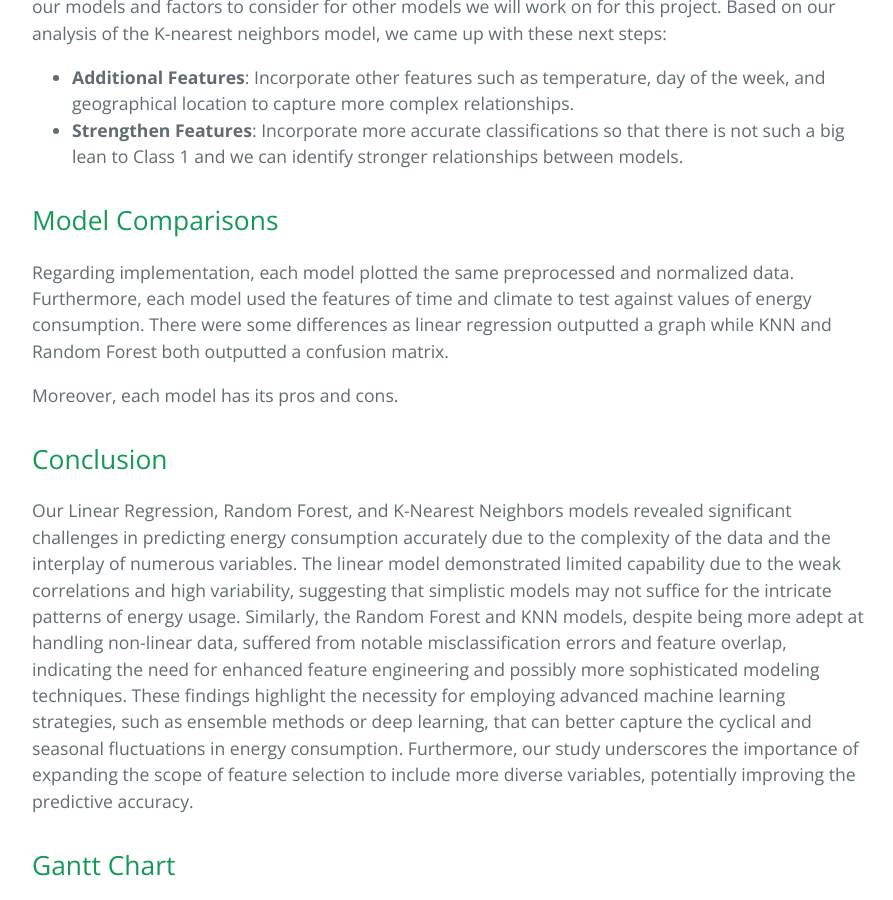
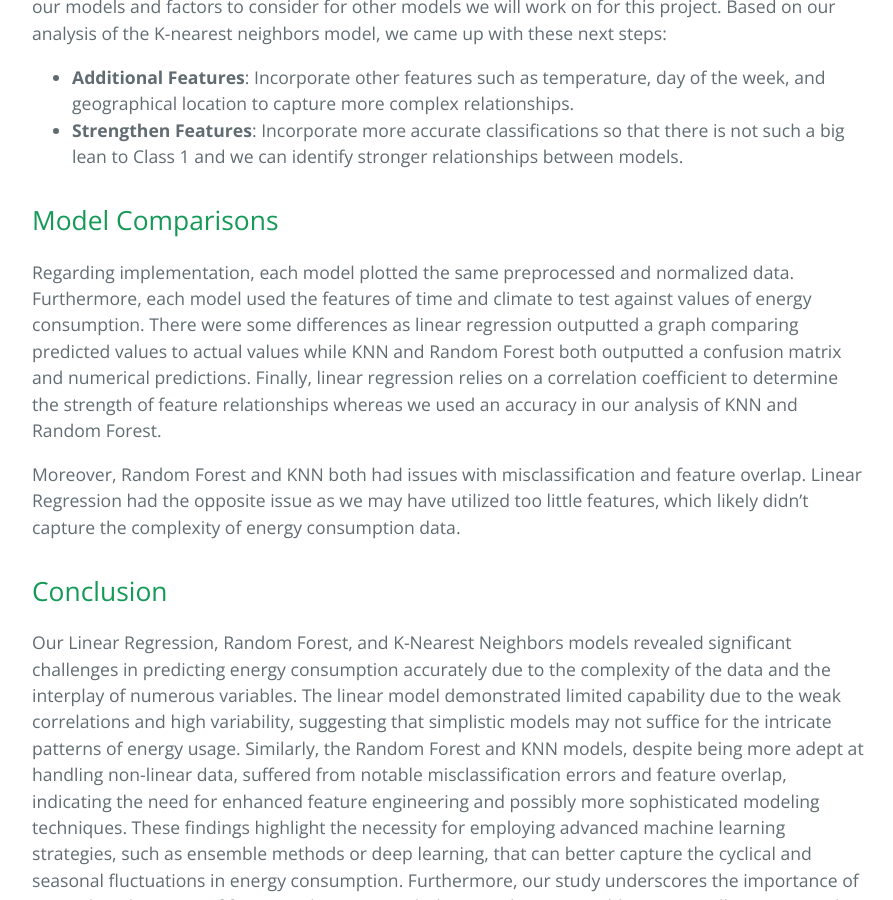
Before and after one commit to tanner-iley/4641-Eco, a Jekyll site: the page built from index.md, in a window 1280 px wide and 900 px high, scrolled down 9309 px. Shown: the whole window, without its empty margins (192-1085 px from the left). Built offline with Jekyll 4.4.1, drawn with Linux system fonts in a browser that asks for light colours; our own code applies the rules of GitHub Pages for plain Markdown files; grey boxes are pictures that could not be loaded.

Commit message:
Update index.md

```diff
--- a/index.md
+++ b/index.md
@@ -180,9 +180,9 @@ For future iterations of our project, we came up with a list of potential improv
 
 
 ## Model Comparisons
-Regarding implementation, each model plotted the same preprocessed and normalized data. Furthermore, each model used the features of time and climate to test against values of energy consumption. There were some differences as linear regression outputted a graph while KNN and Random Forest both outputted a confusion matrix.
+Regarding implementation, each model plotted the same preprocessed and normalized data. Furthermore, each model used the features of time and climate to test against values of energy consumption. There were some differences as linear regression outputted a graph comparing predicted values to actual values while KNN and Random Forest both outputted a confusion matrix and numerical predictions. Finally, linear regression relies on a correlation coefficient to determine the strength of feature relationships whereas we used an accuracy in our analysis of KNN and Random Forest.
 
-Moreover, each model has its pros and cons.
+Moreover, Random Forest and KNN both had issues with misclassification and feature overlap. Linear Regression had the opposite issue as we may have utilized too little features, which likely didn't capture the complexity of energy consumption data.
 
 ## Conclusion
 
```
